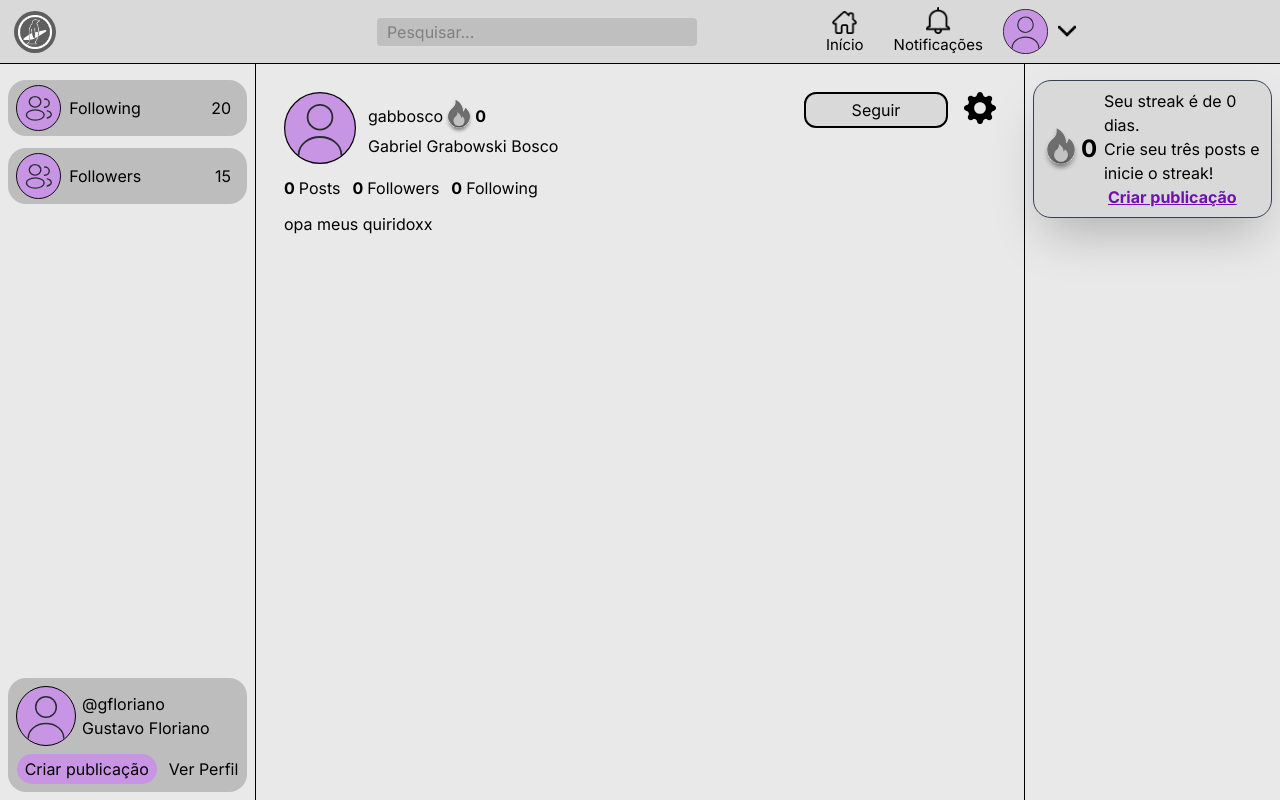
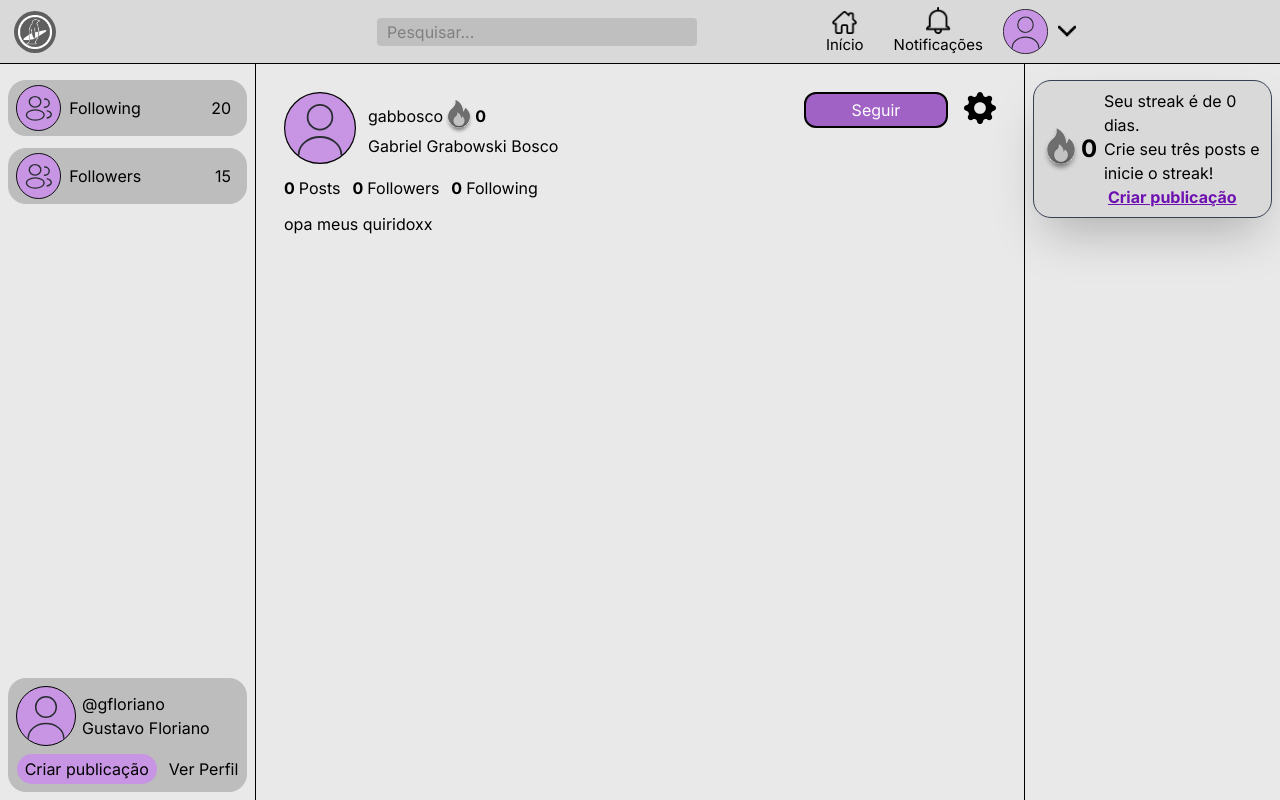
Before and after one commit to catolica-faculdade/pinguin-project, a React (Vite) app: page /gabbosco in a window 1280 px wide. Built offline with nearby package versions, Linux system fonts and the light colour scheme.

Commit message:
feat: logic to show my profile button or other user buttons

```diff
--- a/src/components/Profile/ShowProfile.jsx
+++ b/src/components/Profile/ShowProfile.jsx
@@ -21,20 +21,36 @@ function ShowProfile({user, posts, onClick, follow, setFollow, otherUser}){
                         </div>
                     </div>
                     <div className='flex gap-x-4 items-start'>
-                        {otherUser
-                        ?
+                        {otherUser ? (
+                            follow ? (
+                                <div className='hidden md:block'>
+                                    <ProfileButton onClick={() => {
+                                        setFollow(false);
+                                        onClick;
+                                    }}
+                                        text='Seguindo'
+                                        color='bg-follow-back-button text-white border-black            '
+                                    />
+                                </div>
+                            ) : (
+                                <div className='hidden md:block'>
+                                    <ProfileButton onClick={() => {
+                                        setFollow(true);
+                                        onClick;
+                                    }}
+                                    text='Seguir'
+                                    color='bg-follow-button text-white border-black'
+                                    />
+                                </div>
+                            )
+                        ) : (
                             <div className='hidden md:block'>
-                                <ProfileButton onClick={onClick}
-                                    text='Seguir'
-                                    color='bg-gray-600' />
+                            <ProfileButton onClick={onClick}
+                                text='Editar Perfil'
+                                color='bg-gray-600'
+                            />
                             </div>
-                        :
-                            <div className='hidden md:block'>
-                                <ProfileButton onClick={onClick}
-                                    text='Editar Perfil'
-                                    color='bg-gray-600' />
-                            </div>
-                        }
+                        )}
                         <Link to="/settings" className='w-8 cursor-pointer'>
                             <img src='src/assets/images/configs-icon.svg'></img>
                         </Link>
@@ -52,6 +68,7 @@ function ShowProfile({user, posts, onClick, follow, setFollow, otherUser}){
                     follow ? (
                         <div className='flex justify-center md:hidden'>
                             <ProfileButton onClick={() => {
+                                {console.log('clicou em seguir')}
                                 onClick();
                                 setFollow(true);
                             }}
@@ -62,10 +79,11 @@ function ShowProfile({user, posts, onClick, follow, setFollow, otherUser}){
                     ) : (
                         <div className='flex justify-center md:hidden'>
                             <ProfileButton onClick={() => {
+                                {console.log('clicou em parar de seguir')}
                                 onClick();
                                 setFollow(false);
                             }}
-                                text='Parar de Seguir'
+                                text='Seguindo'
                                 color='bg-gray-600'
                             />
                         </div>
```
